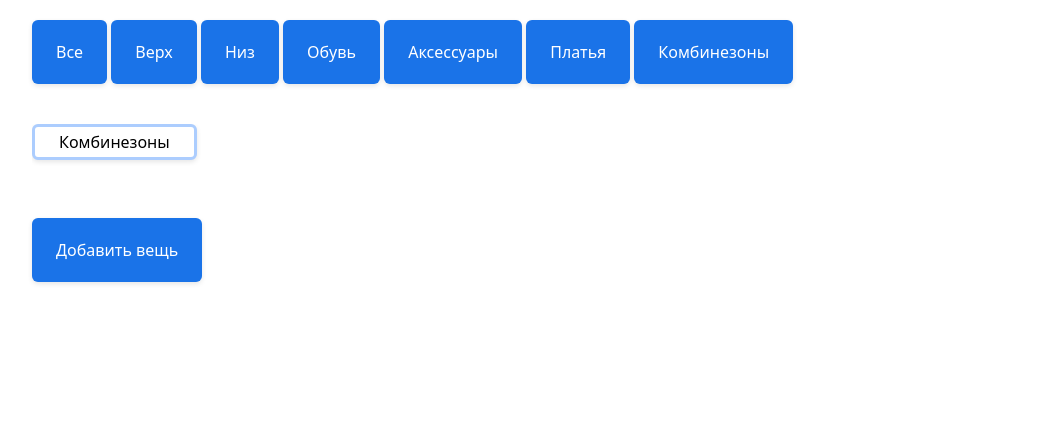
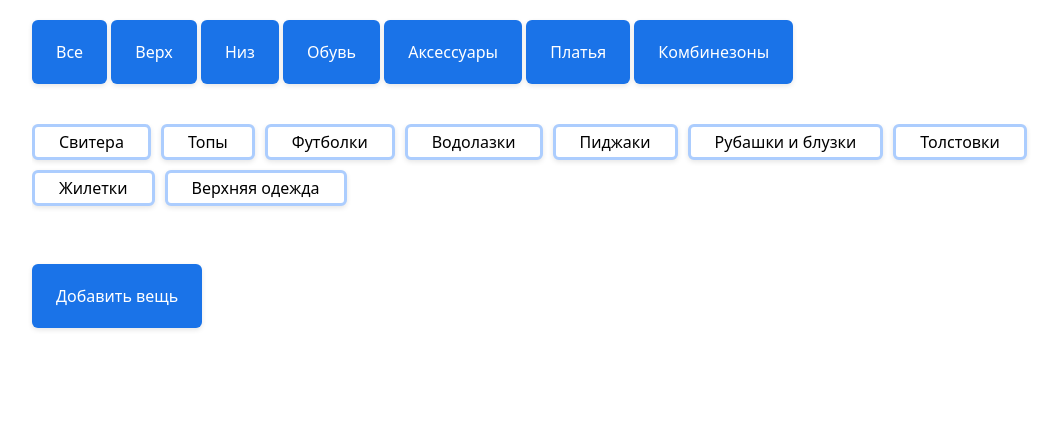
Before and after one commit to annakonda-com/Wardrober, a Flask app: page /wardrobe/5 in a window 1280 px wide; the page is wider, and only the part inside the window is pictured. Shown: the part 236-682 px from the top of that part, without its empty margins (108-1166 px from the left). Run offline with Flask 3, Linux system fonts and the light colour scheme; parts of the project's set-up code (start-up, migrations or seed data) failed here and were passed over; some web fonts are replaced.

Commit message:
wardrobe text to numbers

```diff
--- a/templates/categories.html
+++ b/templates/categories.html
@@ -3,47 +3,47 @@
 <div class="body_wrd">
     <div class="button-container_wrd">
         <a href="/wardrobe" class="btn_categories_wrd">Все</a>
-        <a href="/wardrobe/up" class="btn_categories_wrd">Верх</a>
-        <a href="/wardrobe/down" class="btn_categories_wrd">Низ</a>
-        <a href="/wardrobe/shoes" class="btn_categories_wrd">Обувь</a>
-        <a href="/wardrobe/accessories" class="btn_categories_wrd">Аксессуары</a>
-        <a href="/wardrobe/dress" class="btn_categories_wrd">Платья</a>
-        <a href="/wardrobe/overalls" class="btn_categories_wrd">Комбинезоны</a>
+        <a href="/wardrobe/5" class="btn_categories_wrd">Верх</a>
+        <a href="/wardrobe/3" class="btn_categories_wrd">Низ</a>
+        <a href="/wardrobe/1" class="btn_categories_wrd">Обувь</a>
+        <a href="/wardrobe/6" class="btn_categories_wrd">Аксессуары</a>
+        <a href="/wardrobe/4" class="btn_categories_wrd">Платья</a>
+        <a href="/wardrobe/2" class="btn_categories_wrd">Комбинезоны</a>
     </div>
     <div class="button-container_wrd">
         <div class="subcategories-scroll_wrd">
-            {% if path.split('/')[-1:][-1:][0] == "down" %}
-            <a href="/wardrobe/down/1" class="btn_subcategories_wrd">Шорты</a>
-            <a href="/wardrobe/down/2" class="btn_subcategories_wrd">Юбки</a>
-            <a href="/wardrobe/down/3" class="btn_subcategories_wrd">Спортивные штаны</a>
-            <a href="/wardrobe/down/4" class="btn_subcategories_wrd">Брюки</a>
-            <a href="/wardrobe/down/5" class="btn_subcategories_wrd">Джинсы</a>
-            {% elif path.split('/')[-1:][-1:][0] == "dress" %}
-            <a href="/wardrobe/dress/6" class="btn_subcategories_wrd">Повседневные платья</a>
-            <a href="/wardrobe/dress/7" class="btn_subcategories_wrd">Вечерние платья</a>
-            {% elif path.split('/')[-1:][-1:][0] == "up" %}
-            <a href="/wardrobe/up/8" class="btn_subcategories_wrd">Свитера</a>
-            <a href="/wardrobe/up/9" class="btn_subcategories_wrd">Топы</a>
-            <a href="/wardrobe/up/10" class="btn_subcategories_wrd">Футболки</a>
-            <a href="/wardrobe/up/11" class="btn_subcategories_wrd">Водолазки</a>
-            <a href="/wardrobe/up/12" class="btn_subcategories_wrd">Пиджаки</a>
-            <a href="/wardrobe/up/13" class="btn_subcategories_wrd">Рубашки и блузки</a>
-            <a href="/wardrobe/up/14" class="btn_subcategories_wrd">Толстовки</a>
-            <a href="/wardrobe/up/15" class="btn_subcategories_wrd">Жилетки</a>
-            <a href="/wardrobe/up/16" class="btn_subcategories_wrd">Верхняя одежда</a>
-            {% elif path.split('/')[-1:][-1:][0] == "accessories" %}
-            <a href="/wardrobe/accessories/17" class="btn_subcategories_wrd">Серьги</a>
-            <a href="/wardrobe/accessories/18" class="btn_subcategories_wrd">Подвески</a>
-            <a href="/wardrobe/accessories/19" class="btn_subcategories_wrd">Браслеты</a>
-            <a href="/wardrobe/accessories/20" class="btn_subcategories_wrd">Очки</a>
-            <a href="/wardrobe/accessories/21" class="btn_subcategories_wrd">Головной убор</a>
-            {% elif path.split('/')[-1:][-1:][0] == "shoes" %}
-            <a href="/wardrobe/shoes/22" class="btn_subcategories_wrd">Туфли</a>
-            <a href="/wardrobe/shoes/23" class="btn_subcategories_wrd">Демисезонная обувь</a>
-            <a href="/wardrobe/shoes/24" class="btn_subcategories_wrd">Зимняя обувь</a>
-            <a href="/wardrobe/shoes/25" class="btn_subcategories_wrd">Летняя обувь</a>
+            {% if path.split('/')[-1:][-1:][0] == "3" %}
+            <a href="/wardrobe/3/1" class="btn_subcategories_wrd">Шорты</a>
+            <a href="/wardrobe/3/2" class="btn_subcategories_wrd">Юбки</a>
+            <a href="/wardrobe/3/3" class="btn_subcategories_wrd">Спортивные штаны</a>
+            <a href="/wardrobe/3/4" class="btn_subcategories_wrd">Брюки</a>
+            <a href="/wardrobe/3/5" class="btn_subcategories_wrd">Джинсы</a>
+            {% elif path.split('/')[-1:][-1:][0] == "4" %}
+            <a href="/wardrobe/4/6" class="btn_subcategories_wrd">Повседневные платья</a>
+            <a href="/wardrobe/4/7" class="btn_subcategories_wrd">Вечерние платья</a>
+            {% elif path.split('/')[-1:][-1:][0] == "5" %}
+            <a href="/wardrobe/5/8" class="btn_subcategories_wrd">Свитера</a>
+            <a href="/wardrobe/5/9" class="btn_subcategories_wrd">Топы</a>
+            <a href="/wardrobe/5/10" class="btn_subcategories_wrd">Футболки</a>
+            <a href="/wardrobe/5/11" class="btn_subcategories_wrd">Водолазки</a>
+            <a href="/wardrobe/5/12" class="btn_subcategories_wrd">Пиджаки</a>
+            <a href="/wardrobe/5/13" class="btn_subcategories_wrd">Рубашки и блузки</a>
+            <a href="/wardrobe/5/14" class="btn_subcategories_wrd">Толстовки</a>
+            <a href="/wardrobe/5/15" class="btn_subcategories_wrd">Жилетки</a>
+            <a href="/wardrobe/5/16" class="btn_subcategories_wrd">Верхняя одежда</a>
+            {% elif path.split('/')[-1:][-1:][0] == "6" %}
+            <a href="/wardrobe/6/17" class="btn_subcategories_wrd">Серьги</a>
+            <a href="/wardrobe/6/18" class="btn_subcategories_wrd">Подвески</a>
+            <a href="/wardrobe/6/19" class="btn_subcategories_wrd">Браслеты</a>
+            <a href="/wardrobe/6/20" class="btn_subcategories_wrd">Очки</a>
+            <a href="/wardrobe/6/21" class="btn_subcategories_wrd">Головной убор</a>
+            {% elif path.split('/')[-1:][-1:][0] == "1" %}
+            <a href="/wardrobe/1/22" class="btn_subcategories_wrd">Туфли</a>
+            <a href="/wardrobe/1/23" class="btn_subcategories_wrd">Демисезонная обувь</a>
+            <a href="/wardrobe/1/24" class="btn_subcategories_wrd">Зимняя обувь</a>
+            <a href="/wardrobe/1/25" class="btn_subcategories_wrd">Летняя обувь</a>
             {% else %}
-            <a href="/wardrobe/overalls" class="btn_subcategories_wrd">Комбинезоны</a>
+            <a href="/wardrobe/2" class="btn_subcategories_wrd">Комбинезоны</a>
             {% endif %}
         </div>
     </div>
```
Also changed, not shown: templates/subcategories.html (+37 -37 lines), templates/wardrobe.html (+36 -36 lines), db/wardrober.db.
